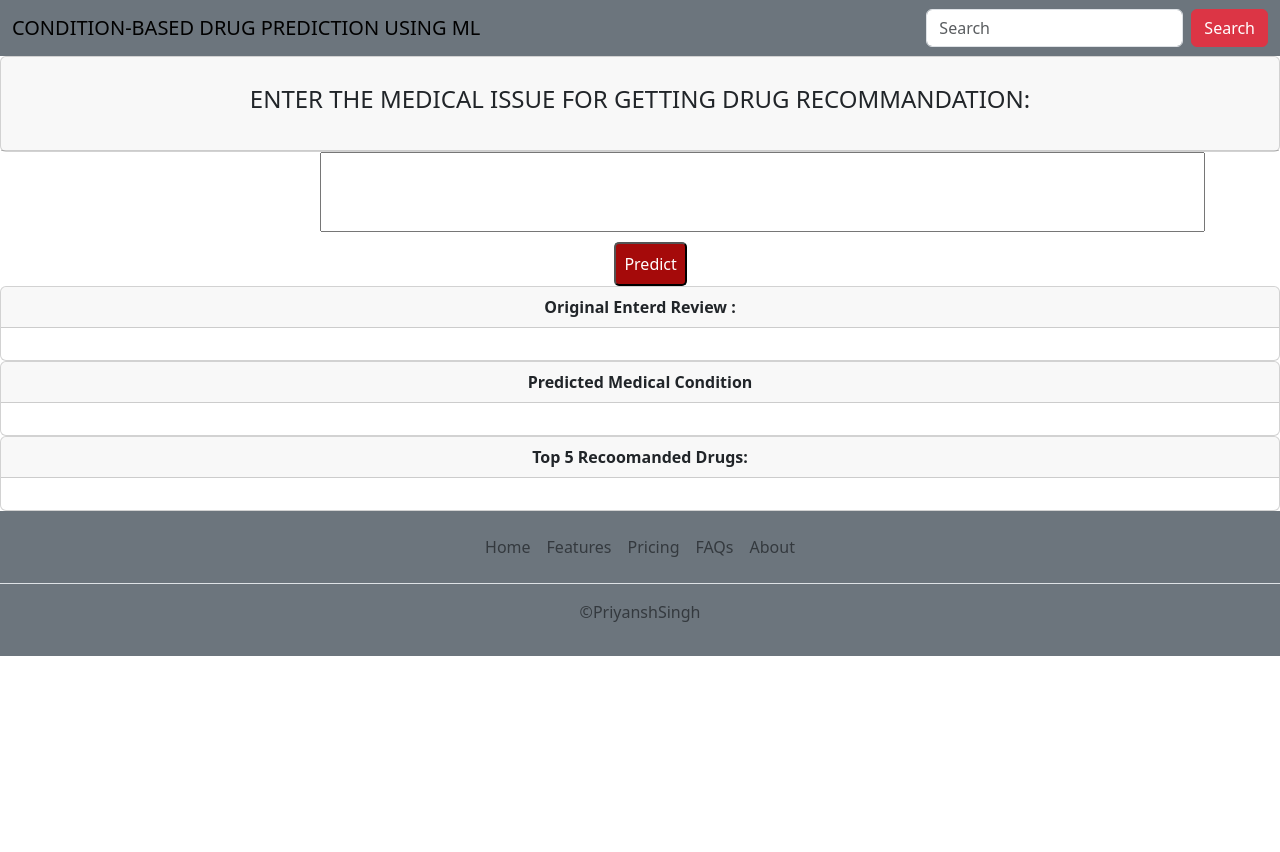
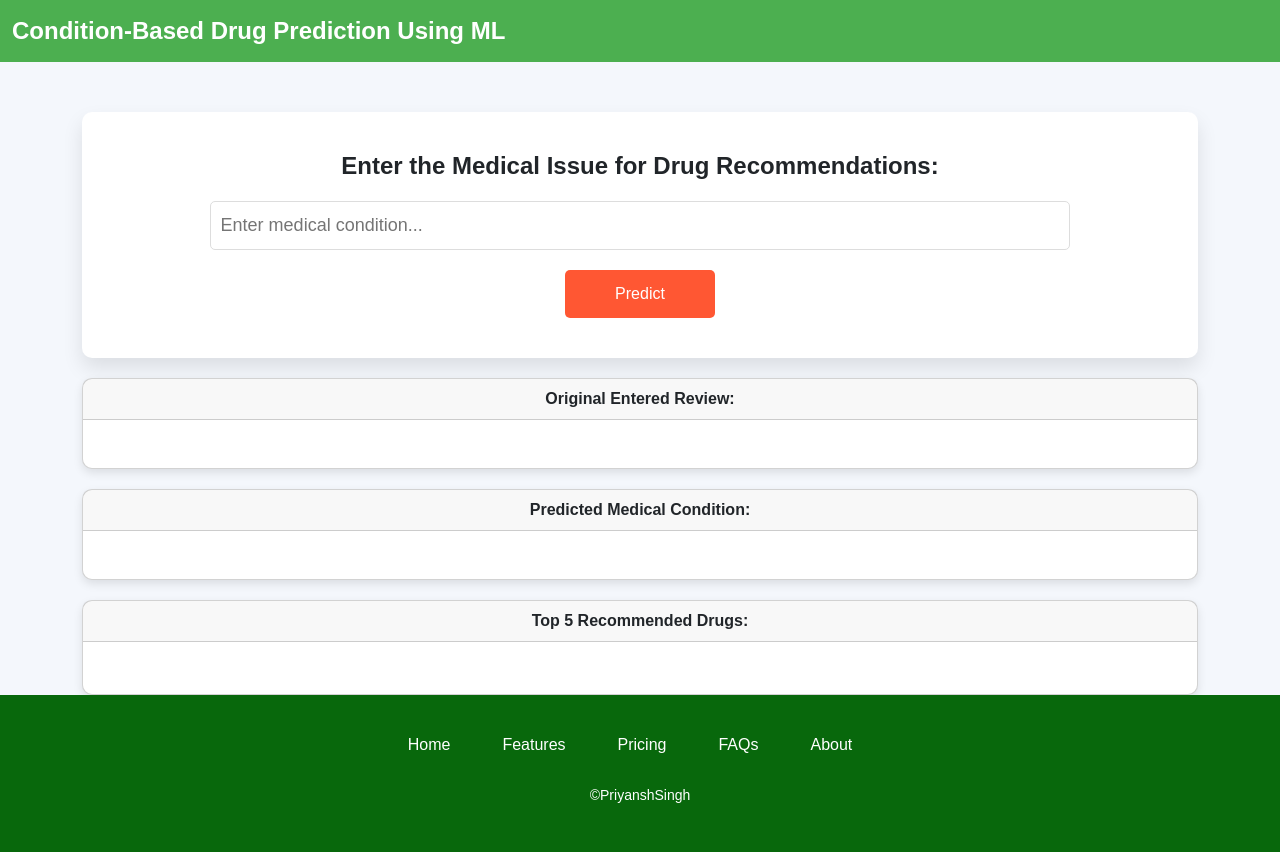
Before and after one commit to PriYanahsu/Disease-prediction-with-Drugs-recommanded-, a Flask app: template templates/predict.html in a window 1280 px wide. Before the commit the page ends 656 px from the top, so only its background shows below. Run offline with Flask 3, Linux system fonts and the light colour scheme; the template is opened without the code that fills it, so the values that code supplies are empty; parts of the project's set-up code (start-up, migrations or seed data) failed here and were passed over.

Commit message:
Update predict.html

```diff
--- a/templates/predict.html
+++ b/templates/predict.html
@@ -4,168 +4,202 @@
 <head>
     <meta charset="UTF-8">
     <meta name="viewport" content="width=device-width, initial-scale=1.0">
-    <title>predict page</title>
+    <title>Predict Page</title>
     <link href="https://cdn.jsdelivr.net/npm/bootstrap@5.3.3/dist/css/bootstrap.min.css" rel="stylesheet"
         integrity="sha384-QWTKZyjpPEjISv5WaRU9OFeRpok6YctnYmDr5pNlyT2bRjXh0JMhjY6hW+ALEwIH" crossorigin="anonymous">
     <style>
-
         body {
             margin: 0;
             padding: 0;
+            font-family: 'Arial', sans-serif;
+            background-color: #f4f7fc; /* Same background color as home page */
+            display: flex;
+            flex-direction: column;
+            height: 100vh;
         }
 
-        .data {
-            height: 30%;
-            width: 100%;
+        .navbar {
+            background-color: #4CAF50; /* Same navbar background as home */
         }
 
-        .line {
-            padding: 20px;
+        .navbar-brand {
+            font-size: 24px;
+            color: white;
+            font-weight: bold;
         }
 
-        #msg {
-            margin-left: 25%;
-            height: 80px;
-            margin-bottom: 10px;
+        .form-container {
+            padding: 40px 20px;
+            background-color: #ffffff;
+            border-radius: 10px;
+            box-shadow: 0px 10px 20px rgba(0, 0, 0, 0.1);
+            margin-top: 50px;
+            flex: 1; /* Ensures the content area takes up available space */
+            text-align: center;
+        }
+
+        .form-container h4 {
+            font-size: 24px;
+            font-weight: bold;
+            margin-bottom: 20px;
+        }
+
+        .input-field {
+            width: 80%;
+            padding: 10px;
+            font-size: 18px;
+            border: 1px solid #ddd;
+            border-radius: 5px;
+            margin-bottom: 20px;
         }
 
         #submit {
-            margin-left: 48%;
-            padding: 1vh;
+            width: 150px;
+            padding: 12px;
+            background-color: #FF5733;
             color: white;
-            background-color: rgb(165, 10, 10);
+            border: none;
             border-radius: 5px;
+            font-size: 16px;
+            cursor: pointer;
+            transition: background-color 0.3s;
         }
-        .center{
+
+        #submit:hover {
+            background-color: #c0392b;
+        }
+
+        .card {
+            margin-top: 20px;
+            border-radius: 10px;
+            box-shadow: 0px 4px 10px rgba(0, 0, 0, 0.1);
+        }
+
+        .footer {
+            background-color: #08680c;
+            color: white;
+            padding: 30px;
+            text-align: center;
+            width: 100%;
+            position: relative;
+            bottom: 0;
+        }
+
+        .footer ul {
+            list-style-type: none;
+            padding: 0;
+        }
+
+        .footer ul li {
+            display: inline;
+            margin-right: 20px;
+        }
+
+        .footer ul li a {
+            color: white;
+            text-decoration: none;
+            font-size: 16px;
+        }
+
+        .footer ul li a:hover {
+            text-decoration: underline;
+        }
+
+        .footer p {
+            font-size: 14px;
+            margin-top: 20px;
+        }
+
+        .drug-recommendations {
             display: flex;
             justify-content: center;
-        }
-        p.round1{
-            width: 10%;
-            border-radius: 8px;
-            padding: 3px;
-            text-align: center;
-            color: rgb(255, 255, 255);
-            background-color: green;
-        }
-        p.round2{
-            width: 10%;
-            border-radius: 8px;
-            padding: 3px;
-            text-align: center;
-            color: rgb(255, 255, 255);
-            background-color: green;
-        }
-        p.round3{
-            width: 10%;
-            border-radius: 8px;
-            padding: 3px;
-            text-align: center;
-            color: rgb(255, 255, 255);
-            background-color: green;
-        }
-        p.round4{
-            width: 10%;
-            border-radius: 8px;
-            padding: 3px;
-            width: 20px;
-            text-align: center;
-            color: rgb(255, 255, 255);
-            background-color: green;
-        }
-        p.round5{
-            width: 10%;
-            border-radius: 8px;
-            padding: 3px;
-            text-align: center;
-            color: rgb(255, 255, 255);
-            background-color: green;
+            flex-wrap: wrap;
+            gap: 10px;
+            margin-top: 20px;
         }
 
+        .drug-recommendations p {
+            background-color: #43a047; /* Green for drug recommendations */
+            color: white;
+            padding: 10px;
+            border-radius: 8px;
+            font-size: 16px;
+            text-align: center;
+            width: auto;
+        }
     </style>
 </head>
 
 <body>
-    <nav class="navbar navbar-light bg-secondary">
+    <nav class="navbar navbar-expand-lg navbar-light">
         <div class="container-fluid">
-            <a class="navbar-brand">CONDITION-BASED DRUG PREDICTION USING ML</a>
-            <form class="d-flex">
-                <input class="form-control me-2" type="search" placeholder="Search" aria-label="Search">
-                <button type="button" class="btn btn-danger">Search</button>
-            </form>
+            <a class="navbar-brand" href="#">Condition-Based Drug Prediction Using ML</a>
         </div>
     </nav>
 
-
+    <div class="container">
+        <div class="form-container">
+            <h4>Enter the Medical Issue for Drug Recommendations:</h4>
             <form method="POST" action='/predict'>
-    <div class="data card text-center ">
-        <div class="card-header">
-        <h4 class="line">
-            ENTER THE MEDICAL ISSUE FOR GETTING DRUG RECOMMANDATION:
-        </h4>
-    </div>
-    </div>
-        <input type="text" id="msg" name="rawtext" size="90px">
+                <input type="text" id="msg" name="rawtext" class="input-field" placeholder="Enter medical condition..." required>
                 <br>
                 <input type="submit" id="submit" value="Predict">
             </form>
+        </div>
+    </div>
 
-
-<form>
+    <div class="container">
+        <!-- Original Review Card -->
         <div class="card text-center">
             <div class="card-header">
-            <strong> Original Enterd Review : </strong>
+                <strong>Original Entered Review:</strong>
             </div>
             <div class="card-body">
-            <p id="new" class="card-text">
+                <p id="new">
                     {{ rawtext }}
                 </p>
             </div>
         </div>
 
-
+        <!-- Predicted Medical Condition Card -->
         <div class="card text-center">
             <div class="card-header">
-            <strong> Predicted Medical Condition </strong>
+                <strong>Predicted Medical Condition:</strong>
             </div>
             <div class="card-body">
-            <p id="new" class="card-text">
+                <p id="new">
                     {{ result }}
                 </p>
             </div>
         </div>
 
+        <!-- Top 5 Recommended Drugs -->
         <div class="card text-center">
             <div class="card-header">
-            <strong><i class="fas fa-file-export"></i> Top 5 Recoomanded Drugs: </strong>
+                <strong><i class="fas fa-file-export"></i> Top 5 Recommended Drugs:</strong>
             </div>
             <div class="card-body">
-            <div class="center">
-                <tr>
+                <div class="drug-recommendations">
                     {% for top_drug in top_drugs %}
-                    <th><p class="round1">{{ top_drug }}</p>
+                        <p>{{ top_drug }}</p>
                     {% endfor %}
-                </th>
-                </tr>
                 </div>
             </div>
         </div>
-</form>
+    </div>
 
+    <div class="footer">
+        <ul class="nav justify-content-center">
+            <li class="nav-item"><a href="/home.html" class="nav-link">Home</a></li>
+            <li class="nav-item"><a href="#" class="nav-link">Features</a></li>
+            <li class="nav-item"><a href="#" class="nav-link">Pricing</a></li>
+            <li class="nav-item"><a href="#" class="nav-link">FAQs</a></li>
+            <li class="nav-item"><a href="#" class="nav-link">About</a></li>
+        </ul>
+        <p>©PriyanshSingh</p>
+    </div>
 
-
-    <div class="bg-secondary">
-        <div class="py-3">
-            <ul class="nav justify-content-center border-bottom px-4 pr-4 pb-3 mb-3">
-                <li class="nav-item"><a href="\home.html" class="nav-link px-2 text-body-secondary">Home</a></li>
-                <li class="nav-item"><a href="#" class="nav-link px-2 text-body-secondary">Features</a></li>
-                <li class="nav-item"><a href="#" class="nav-link px-2 text-body-secondary">Pricing</a></li>
-                <li class="nav-item"><a href="#" class="nav-link px-2 text-body-secondary">FAQs</a></li>
-                <li class="nav-item"><a href="#" class="nav-link px-2 text-body-secondary">About</a></li>
-            </ul>
-            <p class="text-center text-body-secondary">©PriyanshSingh</p>
-        </div>
-    </div>
+    <script src="https://cdn.jsdelivr.net/npm/bootstrap@5.3.3/dist/js/bootstrap.bundle.min.js"></script>
 </body>
 
 </html>
```
Lines whose indentation alone changed are shown as unchanged.
